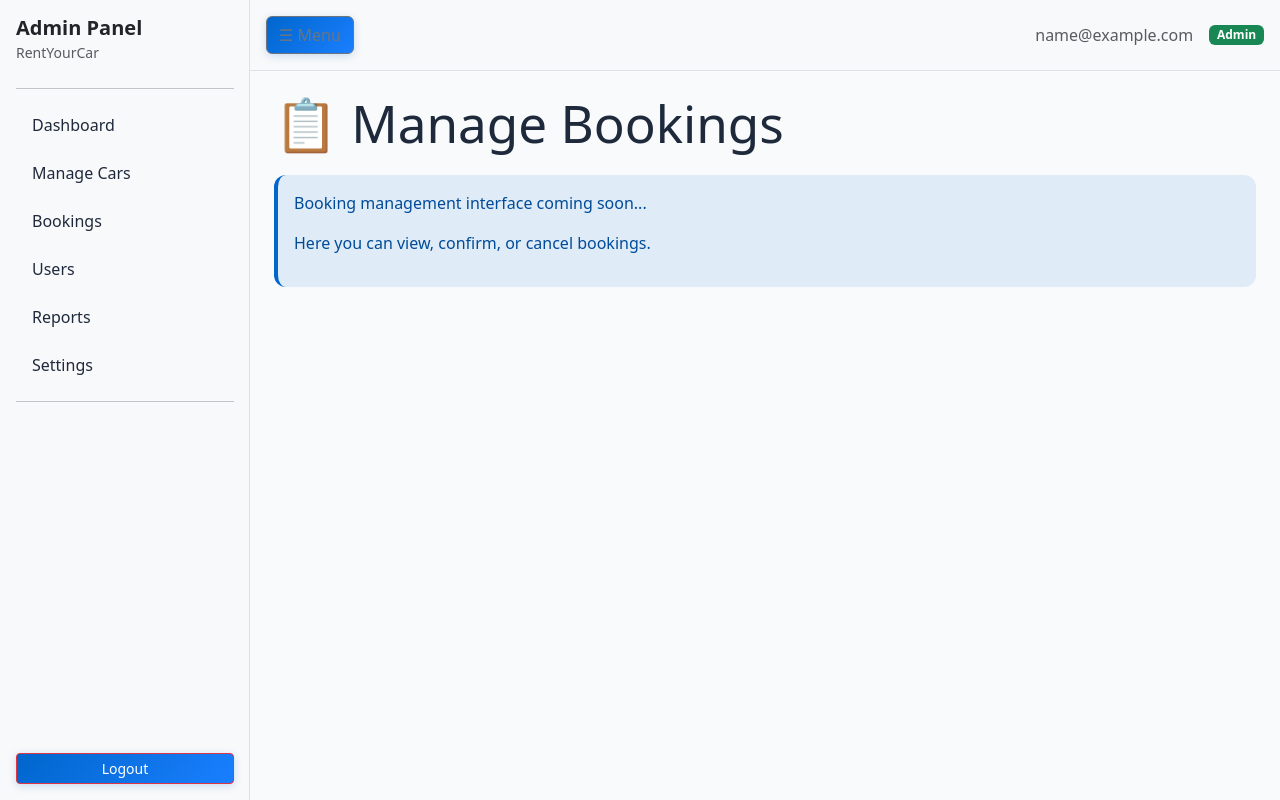
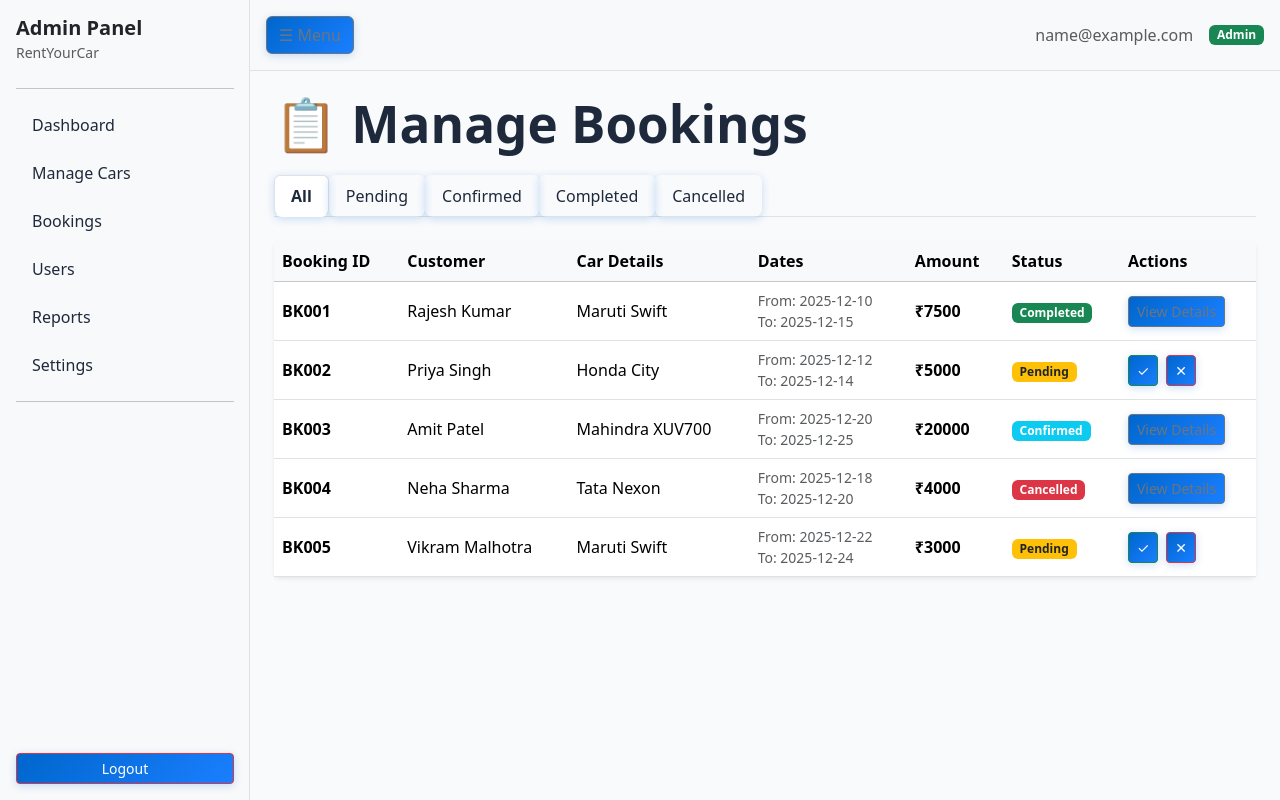
Before and after one commit to car-rental-system-team4/frontend, a React (Vite) app: page /admin/bookings in a window 1280 px wide. Built offline with nearby package versions, Linux system fonts and the light colour scheme; sample sign-in values are in the browser's storage.

Commit message:
feat(admin): implement bookings management with status filtering and approval workflow

```diff
--- a/src/pages/Admin/AdminBookingsPage.jsx
+++ b/src/pages/Admin/AdminBookingsPage.jsx
@@ -1,10 +1,117 @@
+import { useState } from 'react';
+
 export default function AdminBookingsPage() {
+  const [activeTab, setActiveTab] = useState('All');
+  const [bookings, setBookings] = useState([
+    { id: 'BK001', customer: 'Rajesh Kumar', car: 'Maruti Swift', startDate: '2025-12-10', endDate: '2025-12-15', amount: 7500, status: 'Completed' },
+    { id: 'BK002', customer: 'Priya Singh', car: 'Honda City', startDate: '2025-12-12', endDate: '2025-12-14', amount: 5000, status: 'Pending' },
+    { id: 'BK003', customer: 'Amit Patel', car: 'Mahindra XUV700', startDate: '2025-12-20', endDate: '2025-12-25', amount: 20000, status: 'Confirmed' },
+    { id: 'BK004', customer: 'Neha Sharma', car: 'Tata Nexon', startDate: '2025-12-18', endDate: '2025-12-20', amount: 4000, status: 'Cancelled' },
+    { id: 'BK005', customer: 'Vikram Malhotra', car: 'Maruti Swift', startDate: '2025-12-22', endDate: '2025-12-24', amount: 3000, status: 'Pending' },
+  ]);
+
+  const handleAction = (id, action) => {
+    setBookings(bookings.map(booking => {
+      if (booking.id === id) {
+        return { ...booking, status: action === 'approve' ? 'Confirmed' : 'Cancelled' };
+      }
+      return booking;
+    }));
+  };
+
+  const filteredBookings = activeTab === 'All'
+    ? bookings
+    : bookings.filter(b => b.status === activeTab);
+
+  const getStatusBadge = (status) => {
+    switch (status) {
+      case 'Completed': return <span className="badge bg-success">Completed</span>;
+      case 'Pending': return <span className="badge bg-warning text-dark">Pending</span>;
+      case 'Confirmed': return <span className="badge bg-info">Confirmed</span>;
+      case 'Cancelled': return <span className="badge bg-danger">Cancelled</span>;
+      default: return <span className="badge bg-secondary">{status}</span>;
+    }
+  };
+
   return (
     <div>
-      <h1 className="mb-4">📋 Manage Bookings</h1>
-      <div className="alert alert-info">
-        <p>Booking management interface coming soon...</p>
-        <p>Here you can view, confirm, or cancel bookings.</p>
+      <h1 className="fw-bold mb-4">📋 Manage Bookings</h1>
+
+      {/* Status Tabs */}
+      <ul className="nav nav-tabs mb-4">
+        {['All', 'Pending', 'Confirmed', 'Completed', 'Cancelled'].map(tab => (
+          <li className="nav-item" key={tab}>
+            <button
+              className={`nav-link ${activeTab === tab ? 'active fw-bold' : ''}`}
+              onClick={() => setActiveTab(tab)}
+            >
+              {tab}
+            </button>
+          </li>
+        ))}
+      </ul>
+
+      {/* Bookings Table */}
+      <div className="card shadow-sm border-0">
+        <div className="card-body p-0">
+          <div className="table-responsive">
+            <table className="table table-hover mb-0 align-middle">
+              <thead className="table-light">
+                <tr>
+                  <th>Booking ID</th>
+                  <th>Customer</th>
+                  <th>Car Details</th>
+                  <th>Dates</th>
+                  <th>Amount</th>
+                  <th>Status</th>
+                  <th>Actions</th>
+                </tr>
+              </thead>
+              <tbody>
+                {filteredBookings.map(booking => (
+                  <tr key={booking.id}>
+                    <td><strong>{booking.id}</strong></td>
+                    <td>{booking.customer}</td>
+                    <td>{booking.car}</td>
+                    <td>
+                      <small className="d-block text-muted">From: {booking.startDate}</small>
+                      <small className="d-block text-muted">To: {booking.endDate}</small>
+                    </td>
+                    <td><strong>₹{booking.amount}</strong></td>
+                    <td>{getStatusBadge(booking.status)}</td>
+                    <td>
+                      {booking.status === 'Pending' ? (
+                        <div className="d-flex gap-2">
+                          <button
+                            className="btn btn-sm btn-success"
+                            onClick={() => handleAction(booking.id, 'approve')}
+                            title="Approve"
+                          >
+                            ✓
+                          </button>
+                          <button
+                            className="btn btn-sm btn-danger"
+                            onClick={() => handleAction(booking.id, 'reject')}
+                            title="Reject"
+                          >
+                            ✕
+                          </button>
+                        </div>
+                      ) : (
+                        <button className="btn btn-sm btn-outline-secondary">View Details</button>
+                      )}
+                    </td>
+                  </tr>
+                ))}
+              </tbody>
+            </table>
+          </div>
+          {filteredBookings.length === 0 && (
+            <div className="text-center py-5">
+              <p className="text-muted mb-0">No bookings found in this category.</p>
+            </div>
+          )}
+        </div>
       </div>
     </div>
   );
```
